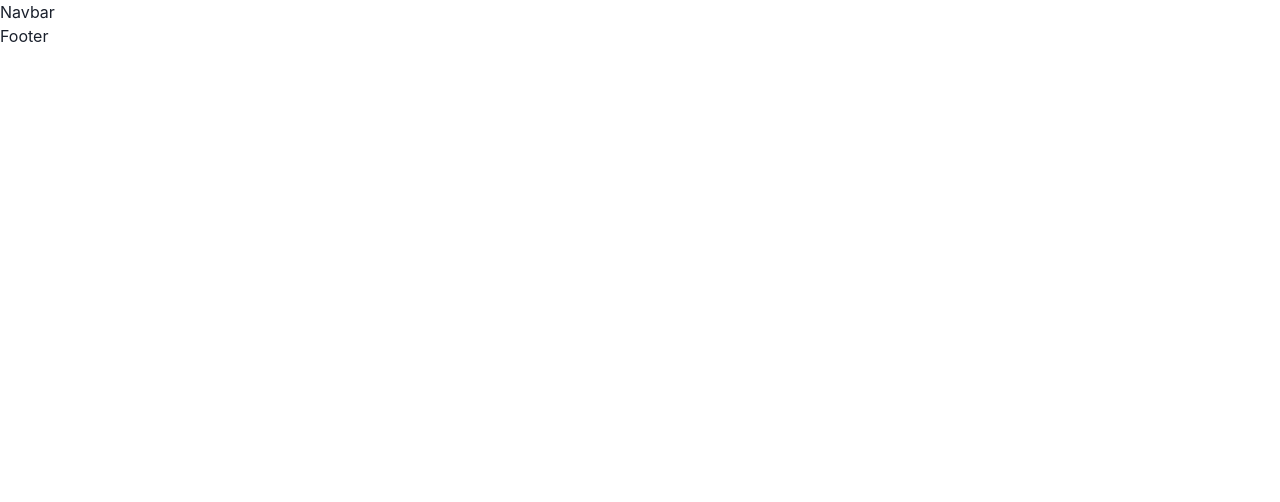
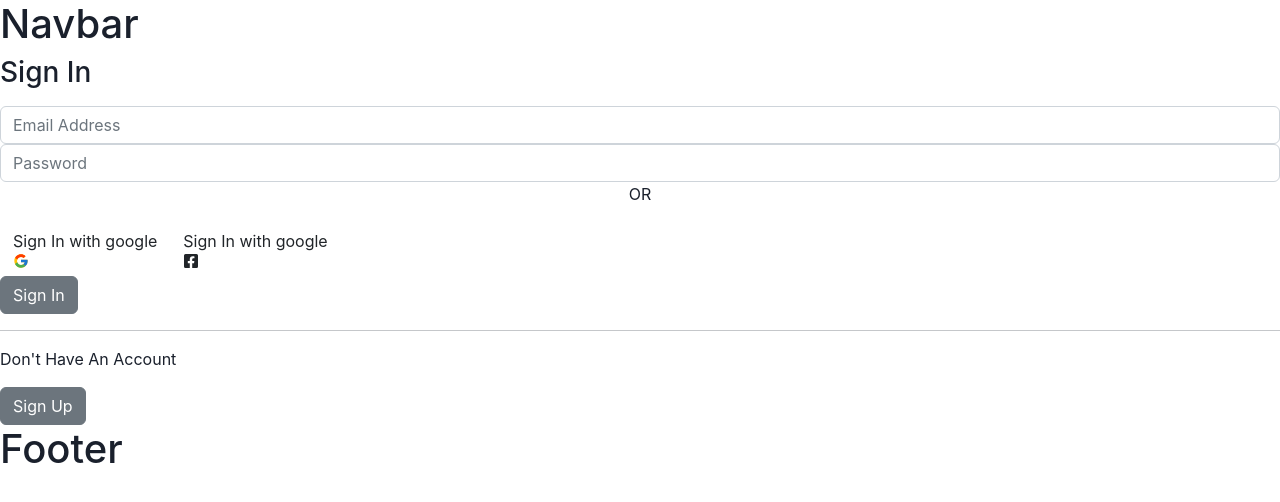
Before and after one commit to mohitd427/My-Wardrobe-MyGlam-Clone, a React (Create React App) app in the folder mywardrobe/: page /login in a window 1280 px wide. Before the commit this address had no page. Shown: the top 502 px of the page. Built offline with nearby package versions, Linux system fonts and the light colour scheme.

Commit message:
added day 2

```diff
--- a/mywardrobe/package.json
+++ b/mywardrobe/package.json
@@ -10,7 +10,8 @@
     "@testing-library/react": "^13.4.0",
     "@testing-library/user-event": "^13.5.0",
     "axios": "^1.2.1",
-    "framer-motion": "^7.8.1",
+    "firebase": "^9.15.0",
+    "framer-motion": "^7.9.1",
     "json-server": "^0.17.1",
     "react": "^18.2.0",
     "react-dom": "^18.2.0",
--- a/mywardrobe/public/index.html
+++ b/mywardrobe/public/index.html
@@ -15,6 +15,7 @@
       user's mobile device or desktop. See https://developers.google.com/web/fundamentals/web-app-manifest/
     -->
     <link rel="manifest" href="%PUBLIC_URL%/manifest.json" />
+    <link rel="stylesheet" href="https://cdn.jsdelivr.net/npm/bootstrap@5.2.3/dist/css/bootstrap.min.css" integrity="sha384-rbsA2VBKQhggwzxH7pPCaAqO46MgnOM80zW1RWuH61DGLwZJEdK2Kadq2F9CUG65" crossorigin="anonymous">
     <!--
       Notice the use of %PUBLIC_URL% in the tags above.
       It will be replaced with the URL of the `public` folder during the build.
--- /dev/null
+++ b/mywardrobe/src/Pages/Login.jsx
@@ -0,0 +1,79 @@
+import React from "react";
+import { useDispatch, useSelector } from "react-redux";
+import { useHistory, Link } from "react-router-dom";
+import { FcGoogle } from "react-icons/fc";
+import { FaFacebookSquare } from "react-icons/fa";
+import { useState } from "react";
+
+const Login = () => {
+  const [state, setState] = useState({
+    email: "",
+    password: "",
+  });
+  const handleGoogleSignIn = () => {};
+
+  const handleSubmit = () => {};
+
+  const handleChange = () => {};
+  return (
+    <div>
+      <div id="logreg-form">
+        <form className="form-sihn-in" onSubmit={handleSubmit}>
+          <h1
+            className="h3 mb-3 font-weight-normal"
+            style={{ testAlign: "center" }}
+          >
+            Sign In
+          </h1>
+
+
+          <input
+            type="email"
+            id="inputEmail"
+            className="form-control"
+            placeholder="Email Address"
+            name="email"
+            onChange={handleChange}
+            value={state.email}
+          />
+            <input
+            type="password"
+            id="inputPassword"
+            className="form-control"
+            placeholder="Password"
+            name="password"
+            onChange={handleChange}
+            value={state.password}
+          />
+          <p style={{ textAlign: "center" }}>OR</p>
+          <div className="social-login">
+            <button
+              className="btn google-btn social-btn"
+              type="button"
+              onClick={handleGoogleSignIn}
+            >
+              <span>
+                Sign In with google
+                <FcGoogle />
+              </span>
+            </button>
+            <button className="btn facebook-btn social-btn">
+              <span>
+                Sign In with google
+                <FaFacebookSquare />
+              </span>
+            </button>
+          </div>
+          <button className="btn btn-secondary btn-block" type="submit"> Sign In</button>
+          <hr />
+          <p>Don't Have An Account</p>
+          <Link to='/register'></Link>
+          <button className="btn btn-secondary btn-block" type="submit"> Sign Up</button>
+
+        </form>
+      </div>
+    </div>
+  );
+};
+
+export default Login;
--- /dev/null
+++ b/mywardrobe/src/Pages/Register.jsx
@@ -0,0 +1,9 @@
+import React from 'react'
+
+const Register = () => {
+  return (
+    <div>Register</div>
+  )
+}
+
+export default Register
--- /dev/null
+++ b/mywardrobe/src/Redux/Auth/authReducer.js
@@ -0,0 +1,16 @@
+
+const initialState = {
+    loading: false,
+    currentUser : null,
+    error:false
+}
+
+
+const userReducer = (state = initialState , action) =>{
+    const {payload, type} = action ;
+    switch(type){
+        default: return state
+    }
+}
+
+export { userReducer }
--- a/mywardrobe/src/Redux/store.js
+++ b/mywardrobe/src/Redux/store.js
@@ -1,11 +1,13 @@
 import {legacy_createStore,applyMiddleware, compose, combineReducers} from "redux"
-import appReducer from "./App/appReducer"
+import appReducer from "./App/appReducer";
+import {userReducer}  from "./Auth/authReducer"
 import thunk from "redux-thunk"
 
 
 const composeEnhancer=window._REDUX_DEVTOOLS_EXTENSION_COMPOSE_||compose;
 
-const rootReducer=combineReducers({appReducer})
+const rootReducer=combineReducers({appReducer,
+    user: userReducer})
 
 const store=legacy_createStore(rootReducer,
     composeEnhancer(applyMiddleware(thunk)) )
--- a/mywardrobe/src/Routes/AllRoutes.jsx
+++ b/mywardrobe/src/Routes/AllRoutes.jsx
@@ -1,7 +1,9 @@
 import {Routes, Route} from "react-router-dom";
 import { Bag } from "../Pages/Bag";
 import { Home } from "../Pages/Home";
+import Login from "../Pages/Login";
 import { Products } from "../Pages/Products";
+import Register from "../Pages/Register";
 
 export function AllRoutes()
 {
@@ -10,6 +12,8 @@ export function AllRoutes()
             <Route path="/" element={<Home/>}/>
             <Route path="/products" element={<Products/>}/>
             <Route path="/bag" element={<Bag/>}/>
+            <Route path="/login" element={<Login/>}/>
+            <Route path="/register" element={<Register/>}/>
         </Routes>
     );
 }
```
Also changed, not shown: mywardrobe/src/config/firebaseConfig.js (added, +21 -0 lines), mywardrobe/src/Redux/Auth/appActionType.js (deleted), mywardrobe/src/Redux/Auth/appReducer.js (deleted), mywardrobe/src/Redux/Auth/authActionTypes.js (added), 1 other file (tests, documents, lock files or other folders).
